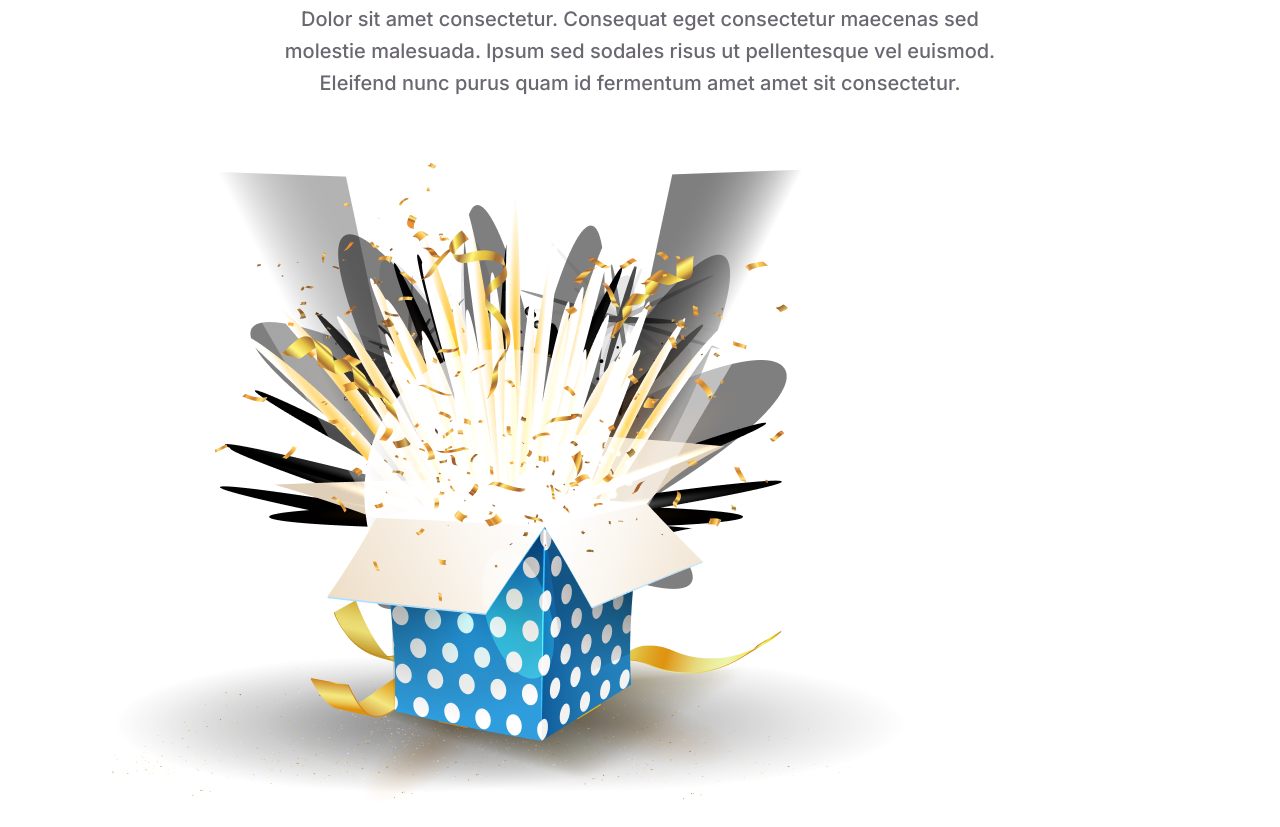
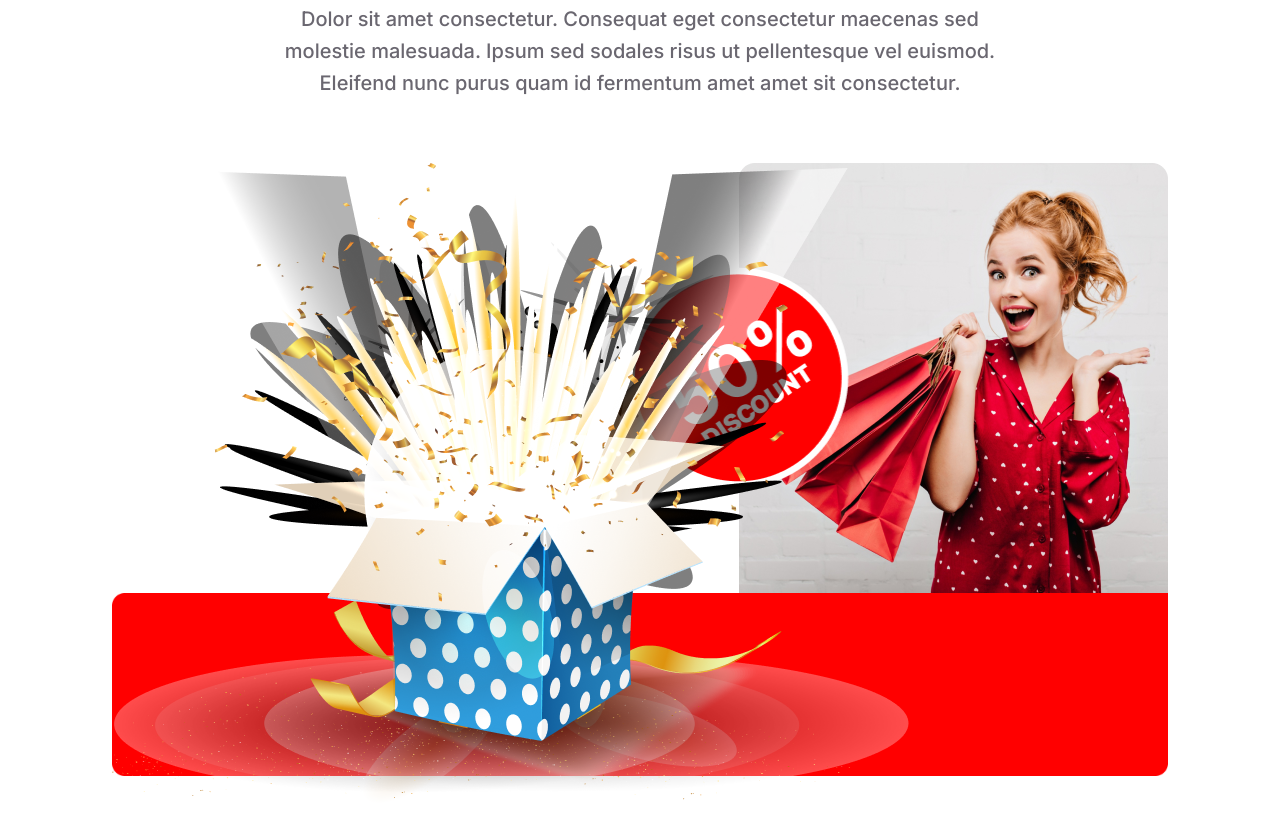
Before and after one commit to arparvejbd/assignment-1-new-year-new-mission, a plain HTML site: page index.html in a window 1280 px wide. Shown: the part 3829-4656 px from the top of the page. Drawn offline with Linux system fonts and the light colour scheme.

Commit message:
holidays section complete

```diff
--- a/index.html
+++ b/index.html
@@ -28,7 +28,8 @@
             <div class="welcome-section">
                 <div class="welcome-container">
                     <h2 class="welcome-title">Welcome to midnight party</h2>
-                    <p class="wel-description">Dolor sit amet consectetur. Consequat eget consectetur maecenas sed molestie
+                    <p class="wel-description">Dolor sit amet consectetur. Consequat eget consectetur maecenas sed
+                        molestie
                         malesuada. Ipsum sed sodales risus ut pellentesque vel euismod. </p>
                     <button>JOIN NOW</button>
                 </div>
@@ -84,18 +85,18 @@
                 </p>
             </div>
             <div class="holiday-off-img">
-                <div class="holiday-absulate-img-1">
+                <div class="holiday-img-1">
                     <img src="images/gift-box.png" alt="Gift Box">
                 </div>
-                <div class="holiday-absulate-img-2">
-                    <img src="images/discount-50.png" alt="50% Discount">
+                <div class="holiday-img-3">
+                    <div class="holiday-img-2">
+                        <img src="images/discount-50.png" alt="50% Discount">
+                    </div>
+                    <img src="images/gallery/Rectangle-1.png" alt="Red Girl">
                 </div>
-                <div class="holiday-absulate-img-3"><img src="images/gallery/Rectangle-1.png" alt="Red Girl"></div>
-                <div class="holiday-absulate-img-4"><img src="images/gallery/Rectangle-2.png" alt="Red Shape"></div>
-
-
-
-
+                <div class="holiday-img-4">
+                    <img src="images/gallery/Rectangle-2.png" alt="Red Shape">
+                </div>
             </div>
         </section>
         <section>
--- a/styles/style.css
+++ b/styles/style.css
@@ -152,6 +152,7 @@ main section {
     width: 463px;
     height: 463px;
 }
+
 .best-offer-column p {
     color: rgba(7, 2, 17, 0.60);
     font-size: 20px;
@@ -219,23 +220,42 @@ main section {
     width: 70%;
     margin: auto;
 }
-
+/* holiday offer image section */
 .holiday-off-img {
     margin: 64px auto 120px;
 }
-.holiday-absulate-img-1 {
+
+.holiday-img-1 {
+    position: absolute;
+    z-index: 1;
+}
+
+.holiday-img-3 {
+    display: flex;
+    justify-content: right;
+    position: relative;
+    /* background-color: green; */
+}
+.holiday-img-2 {
+    position: absolute;
+    top: 50%;
+    transform: translate(-90%,-50%);
+}
+/* .holiday-img-2 img {
+    position: absolute;
+    top: 25%;
+} */
+/*
+.holiday-img-3 {
+    margin-bottom: 0;
+} */
+
+.holiday-img-4 img {
+    width: 100%;
+    margin-top: -3px;
     position: relative;
 }
-.holiday-absulate-img-2 {
-    position: relative;
-}
-.holiday-absulate-img-3 {
-    text-align: right;
-    padding: 0;
-}
-.holiday-absulate-img-4 {
-    position: relative;
-}
+
 /* portfolio section */
 .portfolio-container {
     margin-bottom: 120px;
@@ -296,6 +316,7 @@ main section {
     width: 66%;
     margin: 0 auto 48px;
 }
+
 .subscribe-form form {
     display: inline-flex;
 }
```
